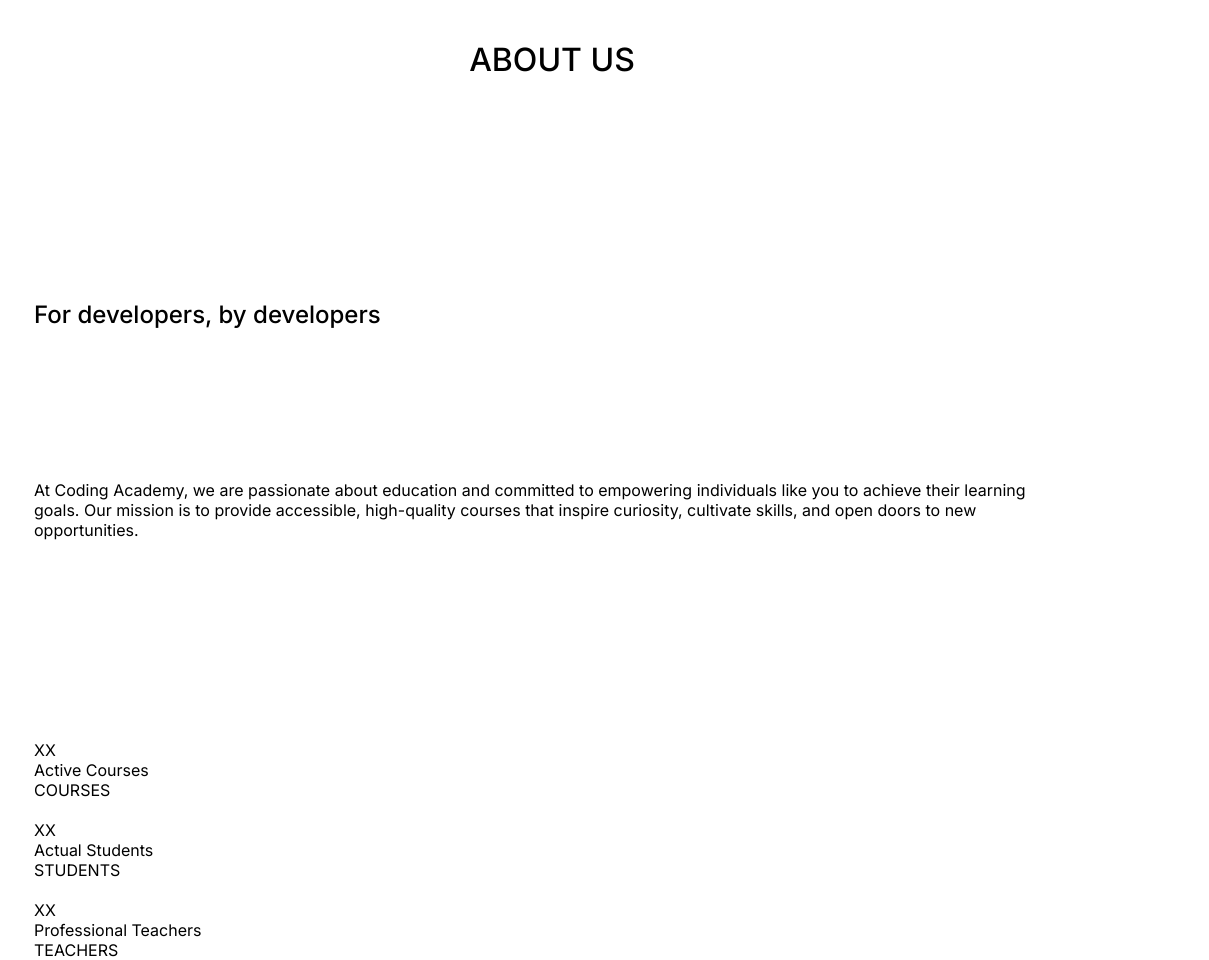
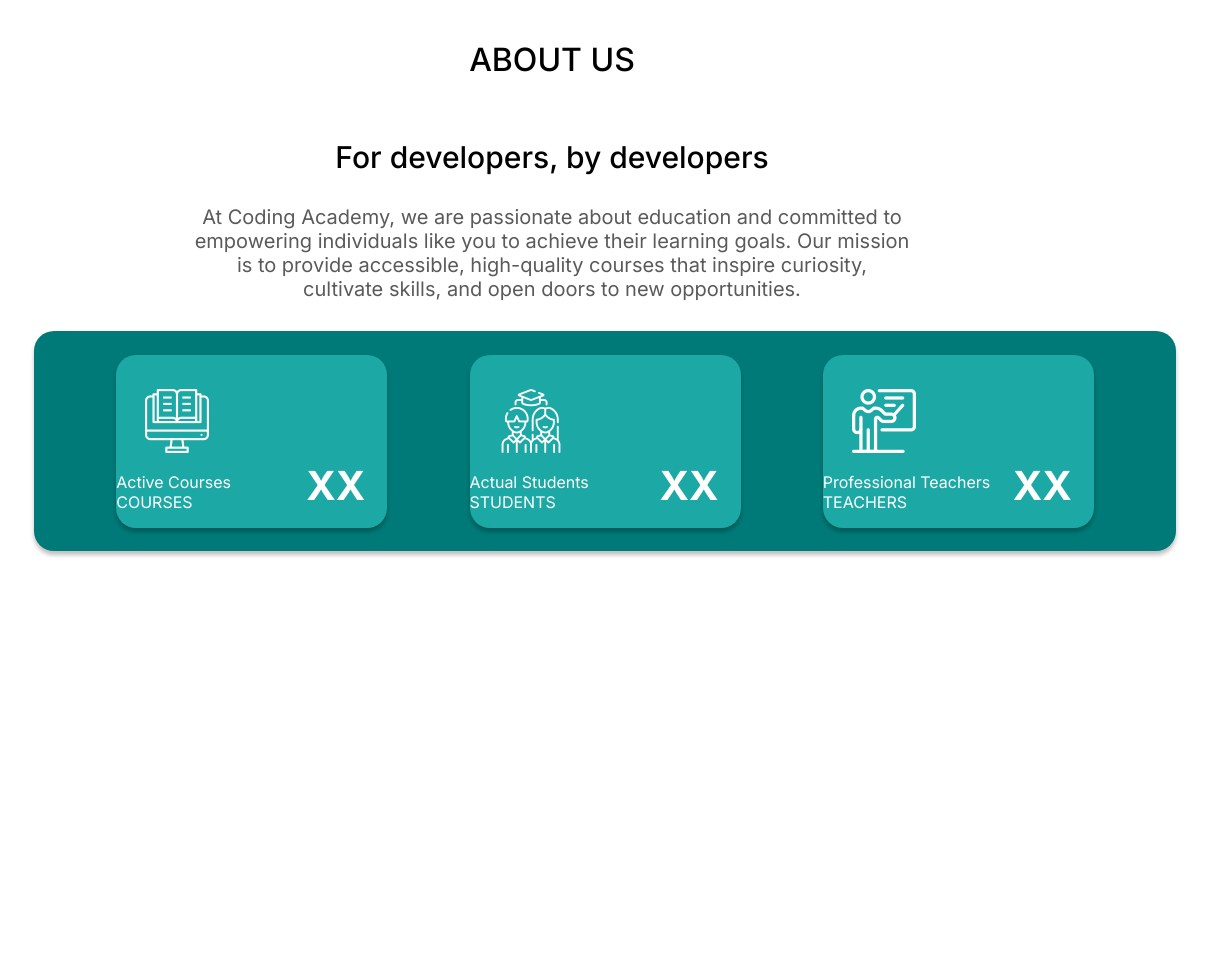
Before and after one commit to MarinaLl/codingAcademy, a PHP site: page /aboutUs.php in a window 1480 px wide. Shown: the part 61-1021 px from the top of the page, without its empty margins (188-1397 px from the left). After the commit the page ends 618 px from the top, so only its background shows below. Run offline with PHP 8.4, Linux system fonts and the light colour scheme.

Commit message:
about us scss parcial

```diff
--- a/aboutUs.php
+++ b/aboutUs.php
@@ -13,25 +13,25 @@
     <div class="grid-container">
         <div></div>
         <div class="aboutUsContainer">
-            <div><h1 class="pageTitle">About Us</h1></div>
-            <div><h2>For developers, by developers</h2></div>
-            <div><p>At Coding Academy, we are passionate about education and committed to empowering individuals like you to achieve their learning goals. Our mission is to provide accessible, high-quality courses that inspire curiosity, cultivate skills, and open doors to new opportunities.</p></div>
+            <h1 class="pageTitle">About Us</h1>
+            <h2>For developers, by developers</h2>
+            <p>At Coding Academy, we are passionate about education and committed to empowering individuals like you to achieve their learning goals. Our mission is to provide accessible, high-quality courses that inspire curiosity, cultivate skills, and open doors to new opportunities.</p>
             <div>
                 <div>
-                    <img href="">
-                    <p>XX</p>
+                    <img src="src/Rectangle-28.png">
+                    <h3>XX</h3>
                     <p>Active Courses</p>
                     <div><p>COURSES</p></div>
                 </div>
                 <div>
-                    <img href="">
-                    <p>XX</p>
+                    <img src="src/Rectangle-31.png">
+                    <h3>XX</h3>
                     <p>Actual Students</p>
                     <div><p>STUDENTS</p></div>
                 </div>
                 <div>
-                    <img href="">
-                    <p>XX</p>
+                    <img src="src/Rectangle-34.png">
+                    <h3>XX</h3>
                     <p>Professional Teachers</p>
                     <div><p>TEACHERS</p></div>
                 </div>
--- a/css/main.css
+++ b/css/main.css
@@ -1209,24 +1209,55 @@ form[name=contactForm] div button {
   border-radius: 10px;
   font-size: 12px;
   font-weight: 700;
-  font-weight: 700;
   box-shadow: 0px 4px 4px 0px rgba(0, 0, 0, 0.25);
 }
 
-.aboutUsContainer {
-  display: grid;
-  grid-template-columns: repeat(5, 1fr);
-  grid-template-rows: repeat(4, 1fr);
+.aboutUsContainer h2 {
+  text-align: center;
+  font-size: 30px;
 }
-.aboutUsContainer div:nth-child(1) {
-  grid-area: 1/1/2/6;
+.aboutUsContainer > p {
+  text-align: center;
+  width: 715px;
+  margin: 30px auto;
+  font-size: 20px;
+  color: #5A5A5A;
 }
-.aboutUsContainer div:nth-child(2) {
-  grid-area: 2/1/3/6;
+.aboutUsContainer > div {
+  width: 1142px;
+  height: 220px;
+  border-radius: 20px;
+  display: flex;
+  flex-direction: row;
+  align-items: center;
+  justify-content: space-evenly;
+  background-color: #007A78;
+  box-shadow: 0px 4px 4px 0px rgba(0, 0, 0, 0.25);
+  margin: 0 auto;
 }
-.aboutUsContainer div:nth-child(3) {
-  grid-area: 3/1/4/6;
+.aboutUsContainer > div > div {
+  width: 271px;
+  height: 173px;
+  border-radius: 20px;
+  background-color: #1CA9A6;
+  box-shadow: 0px 4px 4px 0px rgba(0, 0, 0, 0.25);
+  color: white;
 }
-.aboutUsContainer div:nth-child(4) {
-  grid-area: 4/1/5/6;
+.aboutUsContainer > div > div img {
+  position: relative;
+  top: 34px;
+  left: 29px;
+}
+.aboutUsContainer > div > div h3 {
+  position: relative;
+  top: 38px;
+  left: 190px;
+  color: #000;
+  font-size: 40px;
+  font-style: normal;
+  font-weight: 700;
+  line-height: normal;
+  padding-top: 20px;
+  color: white;
+  padding: 0;
 }/*# sourceMappingURL=main.css.map */
--- a/css/test.css
+++ b/css/test.css
@@ -6,7 +6,7 @@
   transition: all 0.2s linear;
   margin-top: 300px;
   position: absolute;
-  background-color: purple;
+  background-color: white;
   font-size: 15px;
   line-height: 18px;
   text-align: center;
--- a/funciones.php
+++ b/funciones.php
@@ -115,8 +115,8 @@ function showAllCourses(){
                 <td>'.$line['start'].'</td>
                 <td>'.$line['end'].'</td>
                 <td>'.$active.'</td>
-                <td><button class="editTableBtn" id="editBtn" type="submit" name="buttonEditCourse" value='.$line['code'].'></button></td>
-                <td><button class="disTableBtn" type="submit" name="buttonDisCourse" value='.$line['code'].'></button></td>
+                <td><button class="editCourseTableBtn editTableBtn" id="editBtn" type="submit" name="buttonEditCourse" value='.$line['code'].'></button></td>
+                <td><button class="disCourseTableBtn disTableBtn" type="submit" name="buttonDisCourse" value='.$line['code'].'></button></td>
             </tr>
             ';
         }
--- a/main.scss
+++ b/main.scss
@@ -593,20 +593,45 @@ form[name="contactForm"] {
             @include boxSize(444px, 47px, 10px);
             font-size: 12px;
             font-weight: 700;
-            font-weight: 700;
             box-shadow: $boxShadow;
         }
     }
 }
+.aboutUsContainer{
+    h2 {
+        text-align: center;
+        font-size: 30px;
+    }
 
-.aboutUsContainer {
-    $cuadricula:
-        (1, 1, 2, 6),
-        (2, 1, 3, 6),
-        (3, 1, 4, 6),
-        (4, 1, 5, 6);
+    > p {
+        text-align: center;
+        width: 715px;
+        margin: 30px auto;
+        font-size: 20px;
+        color: #5A5A5A;
+    }
 
+    > div {
+        @include boxSize(1142px, 220px, $boxRadius);
+        @include flex(row, center, space-evenly);
+        background-color: $primaryColor;
+        box-shadow: $boxShadow;
+        margin: 0 auto;
 
-    @include grid(repeat(5, 1fr), repeat(4, 1fr));
-    @include generateGridArea(div, $cuadricula);
+        > div {
+            @include boxSize(271px, 173px, $boxRadius);
+            background-color: #1CA9A6;
+            box-shadow: $boxShadow;
+            color: white;
+            img {
+                @include position(relative, 34px, 29px);
+            }
+            h3 {
+                @include position(relative, 38px, 190px);
+                @include title(40px, 700);
+                color: white;
+                padding: 0;
+            }
+        }
+    }
 }
```
Also changed, not shown: admin/admin.js (+24 -2 lines), src/Rectangle-28.png (added), src/Rectangle-31.png (added), src/Rectangle-34.png (added), 1 other file.
